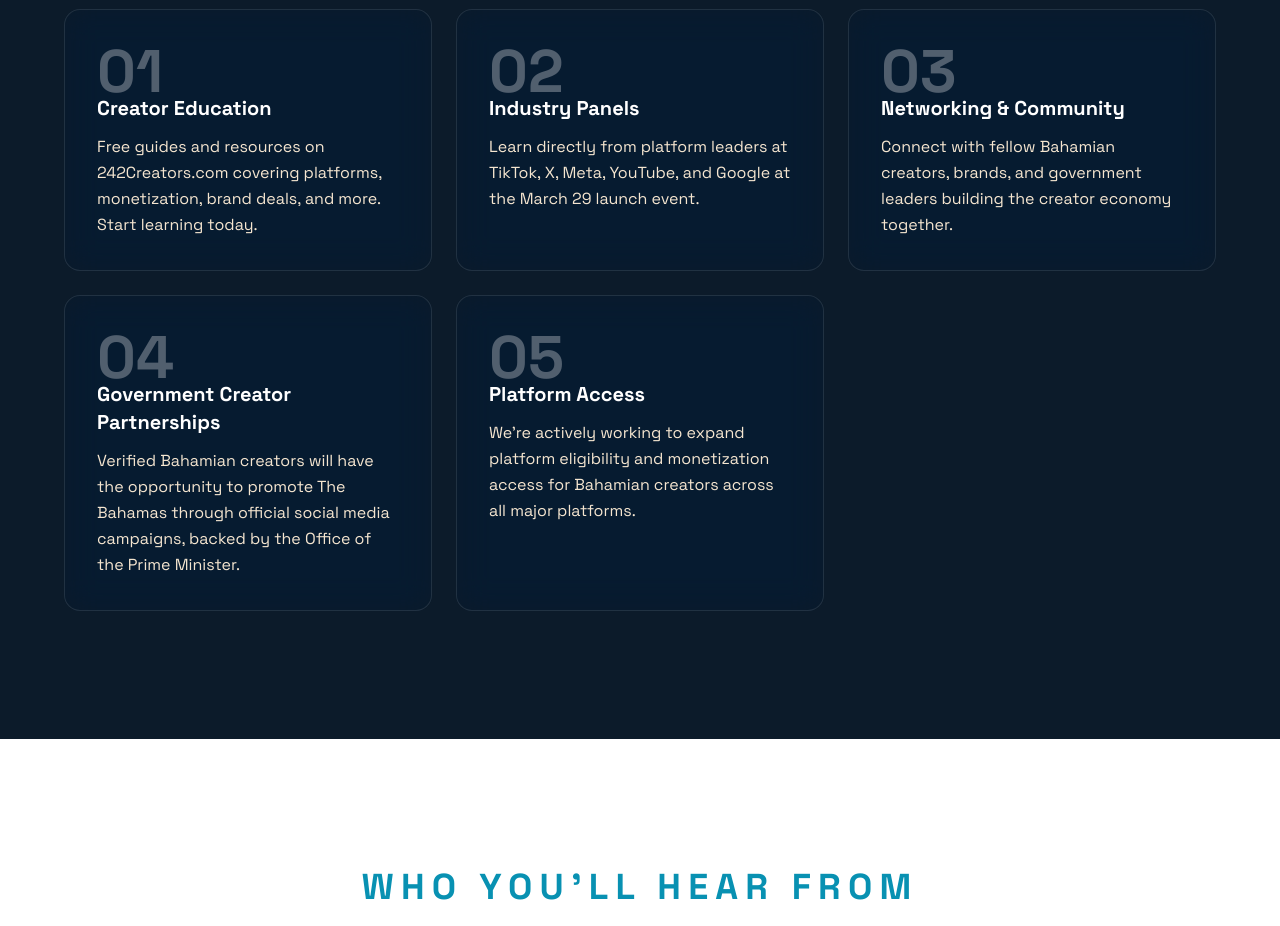
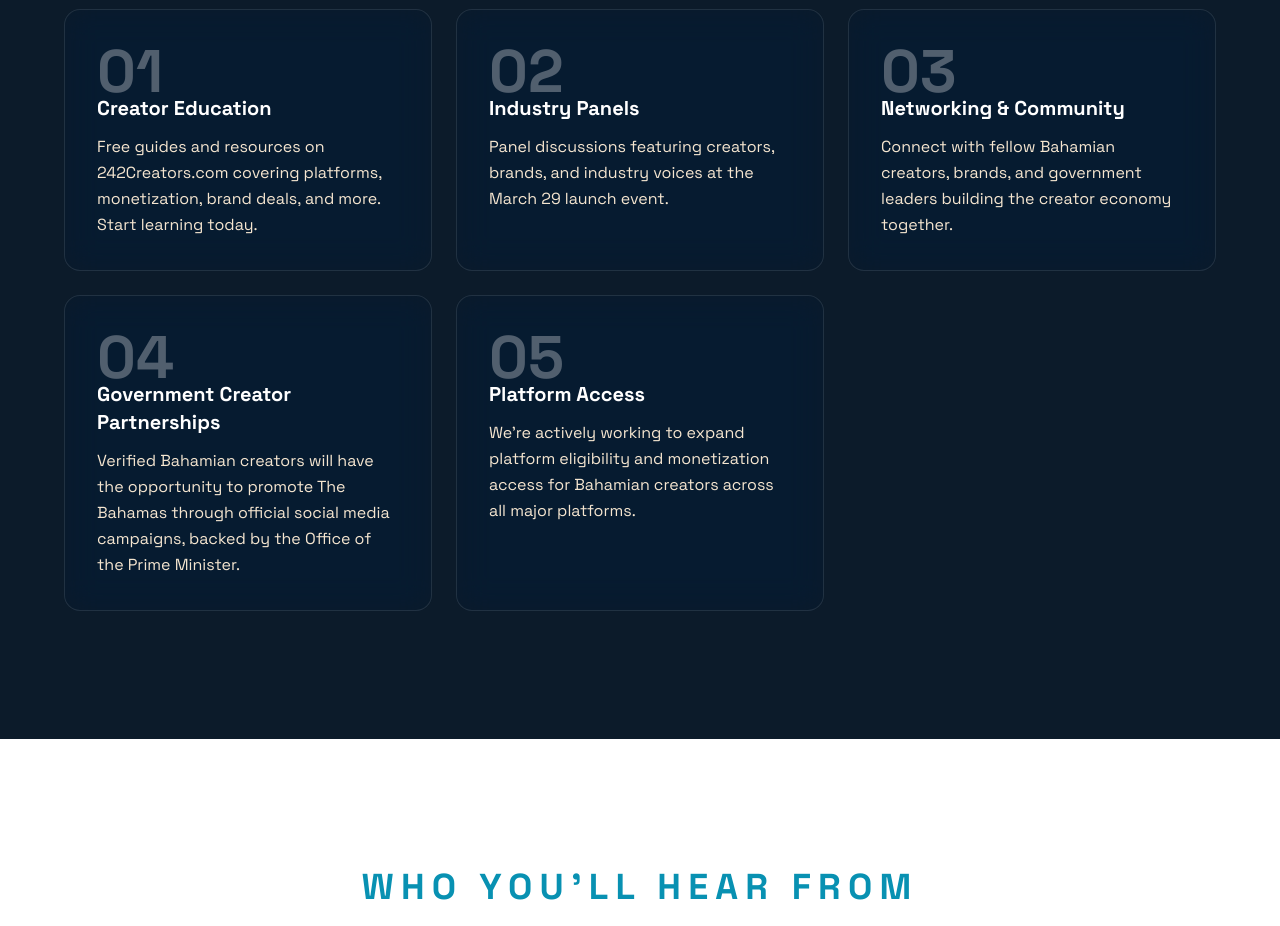
Before and after one commit to gmr0780/Bahamas-Creator-Economy, a Next.js app: page / in a window 1280 px wide. Shown: the part 4020-4946 px from the top of the page. Built offline with nearby package versions, Linux system fonts and the light colour scheme; no server answers; the database is empty.

Commit message:
Update Industry Panels description

```diff
--- a/src/app/page.tsx
+++ b/src/app/page.tsx
@@ -88,7 +88,7 @@ const pillars = [
   {
     num: "02",
     title: "Industry Panels",
-    desc: "Learn directly from platform leaders at TikTok, X, Meta, YouTube, and Google at the March 29 launch event.",
+    desc: "Panel discussions featuring creators, brands, and industry voices at the March 29 launch event.",
   },
   {
     num: "03",
```
